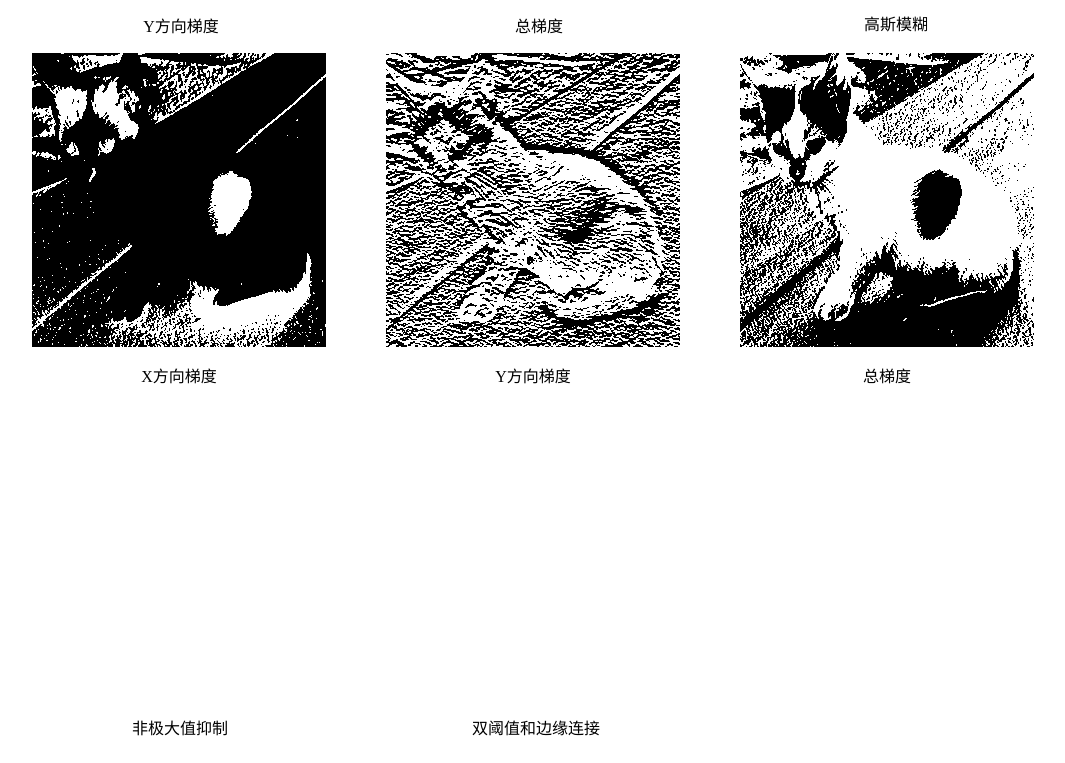
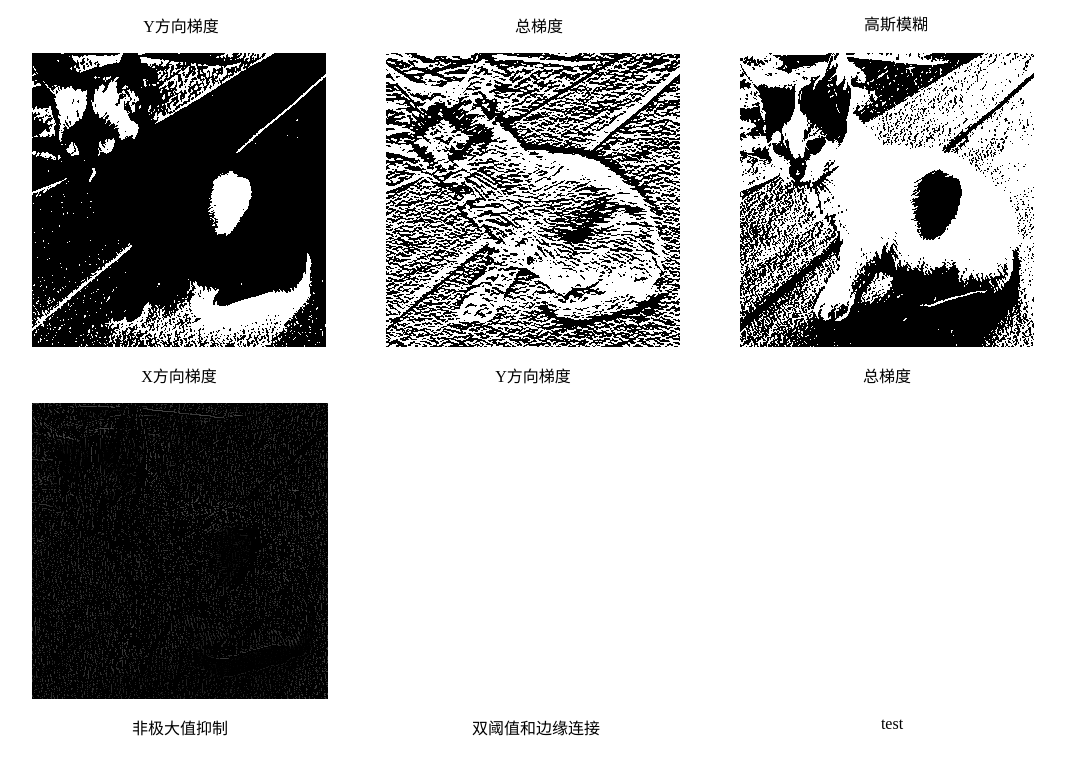
Before and after one commit to kiritosan/computerVisionFirst, a website with bundled scripts: page index.html in a window 1280 px wide. Shown: the part 697-1460 px from the top of the page, without its empty margins (36-1101 px from the left). Built offline with nearby package versions, Linux system fonts and the light colour scheme.

Commit message:
nms后渲染图像

```diff
--- a/index.html
+++ b/index.html
@@ -54,6 +54,10 @@
         <canvas id="myCanvasLast" width="296" height="296"></canvas>
         <p>双阈值和边缘连接</p>
       </div>
+      <div class="flex col center">
+        <canvas id="myCanvasTest" width="296" height="296"></canvas>
+        <p>test</p>
+      </div>
     </div>
   </body>
 </html>
--- a/main.js
+++ b/main.js
@@ -1,6 +1,6 @@
 import { nms, getImageData, pixelTraversal, matrixTraversal, grayScale, drawImageFromArray, convolution, sobel, arrayDivide, expandToImageDataArray, normalization, gaussianFilter } from './src/util.js'
 
-const canvas = document.getElementById('myCanvas') // canvas画布
+const canvasOriginal = document.getElementById('myCanvas') // canvas画布
 const canvasGray = document.getElementById('myCanvasGray') // canvas画布
 const canvasEdgeX = document.getElementById('myCanvasEdgeX') // canvas画布
 const canvasEdgeY = document.getElementById('myCanvasEdgeY') // canvas画布
@@ -9,10 +9,11 @@ const canvasGaussian = document.getElementById('myCanvasGaussian') // canvas画
 const canvasEdgeXS = document.getElementById('myCanvasEdgeXS') // canvas画布
 const canvasEdgeYS = document.getElementById('myCanvasEdgeYS') // canvas画布
 const canvasEdgeTotalS = document.getElementById('myCanvasEdgeTotalS') // canvas画布
-const myCanvasNMS = document.getElementById('myCanvasNMS') // canvas画布
-const myCanvasLast = document.getElementById('myCanvasLast') // canvas画布
+const canvasNMS = document.getElementById('myCanvasNMS') // canvas画布
+const canvasLast = document.getElementById('myCanvasLast') // canvas画布
+const canvasTest = document.getElementById('myCanvasTest') // canvas画布
 
-getImageData(canvas, './img/test.jpg').then((data) => {
+getImageData(canvasOriginal, './img/test.jpg').then((data) => {
   console.log('ImageDataArray:', data) // 打印输出像素数据
   /* pixelTraversal(data); */
   /* matrixTraversal(data) */
@@ -60,17 +61,9 @@ getImageData(canvas, './img/test.jpg').then((data) => {
   drawImageFromArray(canvasEdgeYS, gradImageYArrayS)
   drawImageFromArray(canvasEdgeTotalS, gradImageTotalArrayS)
 
-  /* canny 4:nms */
-  /* const nmsArray = nms(gradTotalArrayS, gradXArrayS, gradYArrayS) */
-  /* let arr = new Array(16).fill(0) */
-  /* let arr1 = arr.map((v, i) => i) */
-  /* let arr2 = arr1.map((v, i) => Math.random()) */
-  /* let arr3 = arr.map((v, i) => Math.random()) */
-  /* window.nms = nms */
-  /* window.arr1 = arr1 */
-  /* window.arr2 = arr2 */
-  /* window.arr3 = arr3 */
-  /* nms(arr1, arr2, arr3) */
+  const gradNMSArray = nms(gradTotalArray, gradXArray, gradYArray)
+  const gradNMSDataArray = expandToImageDataArray(gradNMSArray)
 
-  const gradNMSArray = nms(gradTotalArray, gradXArray, gradYArray)
+  drawImageFromArray(canvasNMS, gradNMSDataArray)
+  /* drawImageFromArray(canvasTest, gradNMSDataArray) */
 })
--- a/src/util.js
+++ b/src/util.js
@@ -17,12 +17,13 @@ function getImageData(canvas, url) {
 /* 向特定canvas元素输入图像 */
 function drawImageFromArray(canvas, imgDataArray) {
   const ctx = canvas.getContext('2d')
-  const { width: w, height: h } = canvas
+  const w = Math.sqrt(imgDataArray.length / 4)
+  const h = Math.sqrt(imgDataArray.length / 4)
   const imgData = ctx.createImageData(w, h)
   for (let i = 0; i < imgDataArray.length; i += 4) {
     ;[imgData.data[i], imgData.data[i + 1], imgData.data[i + 2], imgData.data[i + 3]] = [imgDataArray[i], imgDataArray[i + 1], imgDataArray[i + 2], imgDataArray[i + 3]]
   }
-
+  window.a = imgData
   ctx.putImageData(imgData, 0, 0)
   console.log(`The picture has been rendered to canvas (canvas id: ${canvas.id})`)
 }
```
